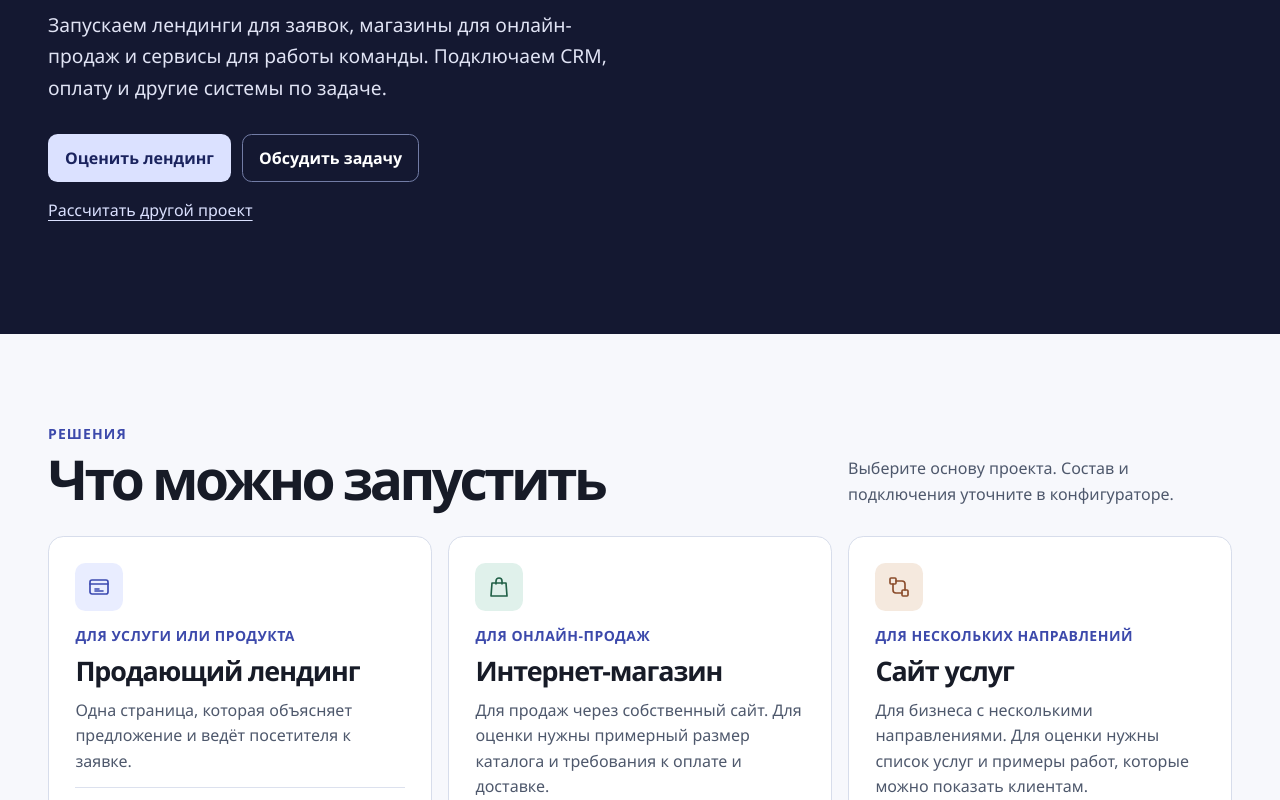
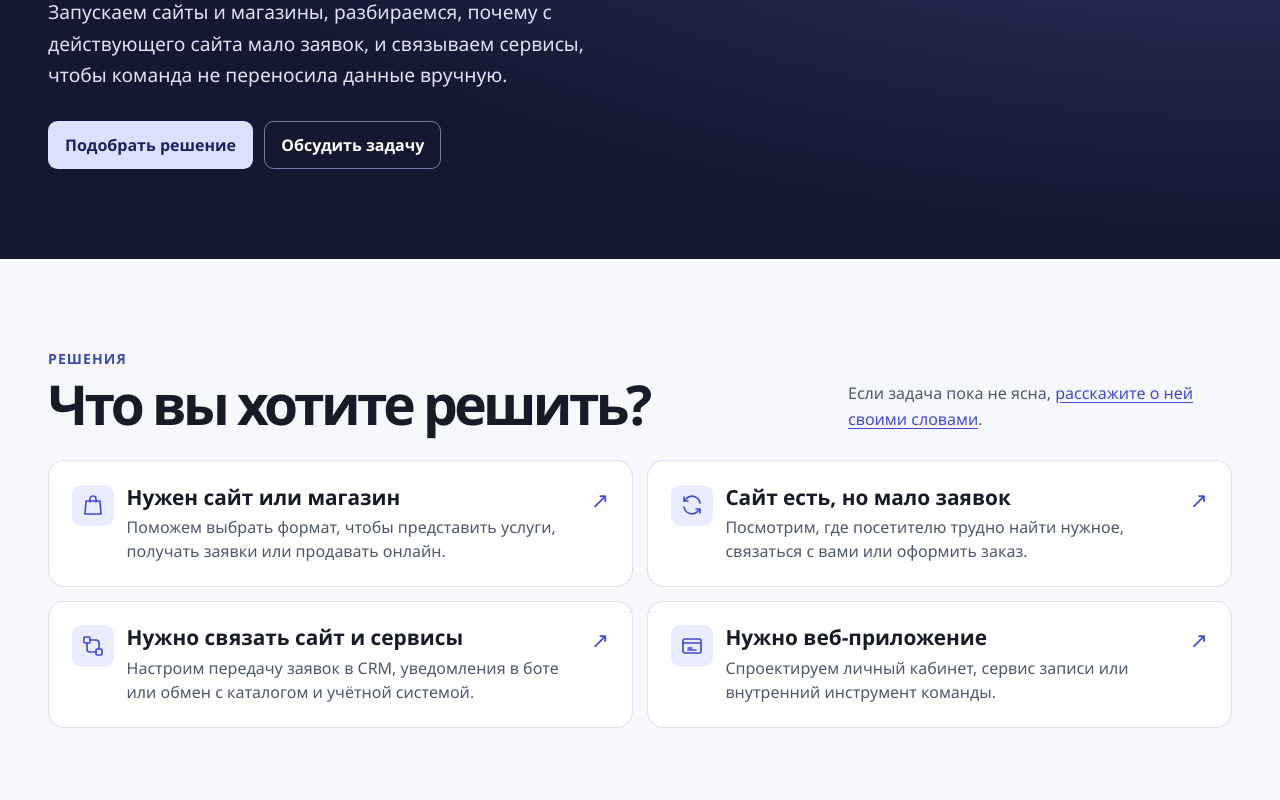
Before and after one commit to GrigValera/creator-site, a React (Vite) app: page / in a window 1280 px wide. Shown: the part 340-1140 px from the top of the page. Built offline with nearby package versions, Linux system fonts and the light colour scheme.

Commit message:
Lead CREATOR visitors from business tasks to solutions

```diff
--- a/src/pages/home/Hero.jsx
+++ b/src/pages/home/Hero.jsx
@@ -2,16 +2,15 @@ import { Action } from '../../shared/ui/Action'
 import layout from '../../shared/layout/Section.module.css'
 import styles from './Hero.module.css'
 
-export function Hero({ onSelect }) {
+export function Hero() {
   return <div className={styles.heroBand}>
     <section className={`${layout.bound} ${styles.hero}`} aria-labelledby="headline">
       <h1 id="headline">Сайты и веб-приложения <em>под ключ.</em></h1>
-      <p className={styles.intro}>Запускаем лендинги для заявок, магазины для онлайн-продаж и сервисы для работы команды. Подключаем CRM, оплату и другие системы по задаче.</p>
+      <p className={styles.intro}>Запускаем сайты и магазины, разбираемся, почему с действующего сайта мало заявок, и связываем сервисы, чтобы команда не переносила данные вручную.</p>
       <div className={styles.buttons}>
-        <Action href="#estimate" onClick={() => onSelect('new', 'landing')}>Оценить лендинг</Action>
+        <Action href="#tasks">Подобрать решение</Action>
         <Action href="#contact" variant="secondary">Обсудить задачу</Action>
       </div>
-      <a href="#estimate" className={styles.heroEstimate} onClick={() => onSelect('new')}>Рассчитать другой проект</a>
     </section>
   </div>
 }
--- a/src/pages/home/Hero.module.css
+++ b/src/pages/home/Hero.module.css
@@ -1,10 +1,9 @@
-.heroBand { background: var(--dark); color: var(--white); overflow: hidden; }
-.hero { padding-block: clamp(3.5rem, 8vw, 7.5rem); }
+.heroBand { background: radial-gradient(ellipse at 100% 0%, #323b72, transparent 68%), var(--dark); color: var(--white); }
+.hero { padding-block: clamp(3.5rem, 7vw, 6.25rem); }
 .hero h1 { max-width: 19ch; font-size: clamp(2.55rem, 5.8vw, 5.1rem); font-weight: 770; letter-spacing: -.07em; line-height: .99; }
 .hero h1 em { color: #bfcbff; font-style: normal; }
 .intro { margin-top: 1.4rem; max-width: 36rem; color: #e0e3f4; font-size: clamp(1rem, 1.65vw, 1.2rem); line-height: 1.65; }
 .buttons { display: flex; flex-wrap: wrap; gap: .7rem; margin-top: 1.9rem; }
-.heroEstimate { display: inline-flex; align-items: center; min-height: 2.75rem; margin-top: .35rem; color: #dbe1ff; text-underline-offset: .24em; }
 
 @media (max-width: 47rem) {
   .hero { padding-block: 3rem 2.5rem; }
--- a/src/pages/home/HomePage.jsx
+++ b/src/pages/home/HomePage.jsx
@@ -7,6 +7,7 @@ import { Hero } from './Hero'
 import { Services, Solutions } from './Offers'
 import { Portfolio } from './Portfolio'
 import { SiteHeader, SiteFooter, SkipLink } from './SiteChrome'
+import { TaskPaths } from './TaskPaths'
 
 export function HomePage() {
   const [selection, setSelection] = useState({ id: 'new', sequence: 0 })
@@ -20,7 +21,8 @@ export function HomePage() {
     <SkipLink />
     <SiteHeader />
     <main id="main" tabIndex={-1}>
-      <Hero onSelect={selectProject} />
+      <Hero />
+      <TaskPaths onSelect={selectProject} />
       <Solutions onSelect={selectProject} />
       <Services onSelect={selectProject} />
       <SplitSection id="estimate" label="Конфигуратор" title="Соберите свой проект"
@@ -31,7 +33,7 @@ export function HomePage() {
       <Portfolio />
       <Faq />
       <SplitSection id="contact" label="Обратная связь" title="Обсудим задачу"
-        description="Расскажите, что нужно сделать. Если уже собрали расчёт, он появится в форме.">
+        description="Опишите задачу своими словами. Мы уточним детали и предложим, с чего начать. Если вы собрали расчёт, он приложится к заявке.">
         <InquiryForm brief={brief} />
       </SplitSection>
     </main>
--- a/src/pages/home/Offers.jsx
+++ b/src/pages/home/Offers.jsx
@@ -8,8 +8,8 @@ import styles from './Offers.module.css'
 
 export function Solutions({ onSelect }) {
   return <Section id="solutions" titleId="solutions-title">
-    <SectionIntro titleId="solutions-title" label="Решения" title="Что можно запустить">
-      Выберите основу проекта. Состав и подключения уточните в конфигураторе.
+    <SectionIntro titleId="solutions-title" label="Запуск с нуля" title="Готовые форматы для старта">
+      Сравните базовый состав и выберите, что нужно подключить к проекту.
     </SectionIntro>
     <div className={styles.three}>
       {solutions.map(item => <article className={styles.card} data-solution={item.id} key={item.id}>
@@ -36,8 +36,8 @@ export function Solutions({ onSelect }) {
 
 export function Services({ onSelect }) {
   return <Section id="services" titleId="services-title">
-    <SectionIntro titleId="services-title" label="Услуги" title="Развиваем и подключаем">
-      Можно заказать отдельную работу или добавить её к новому проекту.
+    <SectionIntro titleId="services-title" label="Услуги" title="Доработки, интеграции и поддержка">
+      Можно улучшить действующий сайт, связать системы или сделать отдельный инструмент для команды.
     </SectionIntro>
     <div className={styles.serviceGrid}>
       {services.map(item => <article className={styles.serviceCard} key={item.title}>
--- a/src/pages/home/SiteChrome.jsx
+++ b/src/pages/home/SiteChrome.jsx
@@ -6,7 +6,7 @@ import layout from '../../shared/layout/Section.module.css'
 import styles from './SiteChrome.module.css'
 
 const navigation = [
-  ['solutions', 'Решения'], ['services', 'Услуги'], ['work', 'Работы'], ['contact', 'Контакты'],
+  ['tasks', 'Решения'], ['services', 'Услуги'], ['work', 'Работы'], ['contact', 'Контакты'],
 ]
 
 function Brand() {
--- /dev/null
+++ b/src/pages/home/TaskPaths.jsx
@@ -0,0 +1,43 @@
+import { Section, SectionIntro } from '../../shared/layout/Section'
+import { Icon } from '../../shared/ui/Icon'
+import styles from './TaskPaths.module.css'
+
+const tasks = [
+  {
+    title: 'Нужен сайт или магазин',
+    description: 'Поможем выбрать формат, чтобы представить услуги, получать заявки или продавать онлайн.',
+    href: '#solutions', icon: 'bag',
+  },
+  {
+    title: 'Сайт есть, но мало заявок',
+    description: 'Посмотрим, где посетителю трудно найти нужное, связаться с вами или оформить заказ.',
+    href: '#estimate', icon: 'refresh', route: 'redesign',
+  },
+  {
+    title: 'Нужно связать сайт и сервисы',
+    description: 'Настроим передачу заявок в CRM, уведомления в боте или обмен с каталогом и учётной системой.',
+    href: '#estimate', icon: 'flow', route: 'automation', project: 'integrate',
+  },
+  {
+    title: 'Нужно веб-приложение',
+    description: 'Спроектируем личный кабинет, сервис записи или внутренний инструмент команды.',
+    href: '#estimate', icon: 'window', route: 'automation', project: 'app',
+  },
+]
+
+export function TaskPaths({ onSelect }) {
+  return <Section id="tasks" titleId="tasks-title">
+    <SectionIntro titleId="tasks-title" label="Решения" title="Что вы хотите решить?">
+      Если задача пока не ясна, <a className={styles.contact} href="#contact">расскажите о ней своими словами</a>.
+    </SectionIntro>
+    <ul className={styles.grid}>
+      {tasks.map(({ title, description, href, icon, route, project }) => <li key={title}>
+        <a href={href} className={styles.path} onClick={route ? () => onSelect(route, project) : undefined}>
+          <span className={styles.icon}><Icon name={icon} /></span>
+          <span className={styles.copy}><strong>{title}</strong><span>{description}</span></span>
+          <span className={styles.arrow} aria-hidden="true">↗</span>
+        </a>
+      </li>)}
+    </ul>
+  </Section>
+}
--- /dev/null
+++ b/src/pages/home/TaskPaths.module.css
@@ -0,0 +1,49 @@
+.grid {
+  display: grid;
+  grid-template-columns: repeat(2, minmax(0, 1fr));
+  gap: .85rem;
+  margin: 0;
+  padding: 0;
+  list-style: none;
+}
+
+.path {
+  display: grid;
+  grid-template-columns: auto minmax(0, 1fr) auto;
+  align-items: start;
+  gap: .8rem;
+  height: 100%;
+  padding: clamp(.9rem, 2.5vw, 1.45rem);
+  border: 1px solid var(--line);
+  border-radius: 1rem;
+  background: var(--white);
+  text-decoration: none;
+  transition: border-color .2s, box-shadow .2s;
+}
+
+.path:hover, .path:focus-visible {
+  border-color: #a7b1ed;
+  box-shadow: 0 .65rem 1.65rem #27387913;
+}
+
+.icon {
+  display: grid;
+  place-items: center;
+  width: 2.6rem;
+  height: 2.6rem;
+  border-radius: .6rem;
+  color: var(--purple);
+  background: #e9edff;
+}
+
+.copy { display: grid; gap: .35rem; }
+.copy strong { font-size: clamp(1.05rem, 2vw, 1.3rem); line-height: 1.2; }
+.copy span { color: var(--muted); line-height: 1.5; }
+.arrow, .contact { color: var(--purple); }
+.arrow { font-size: 1.35rem; transition: transform .2s; }
+.path:hover .arrow, .path:focus-visible .arrow { transform: translate(.15rem, -.15rem); }
+.contact { text-underline-offset: .2em; }
+
+@media (max-width: 47rem) {
+  .grid { grid-template-columns: minmax(0, 1fr); }
+}
```
